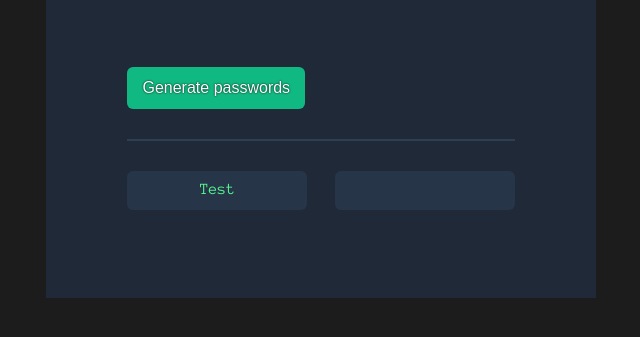
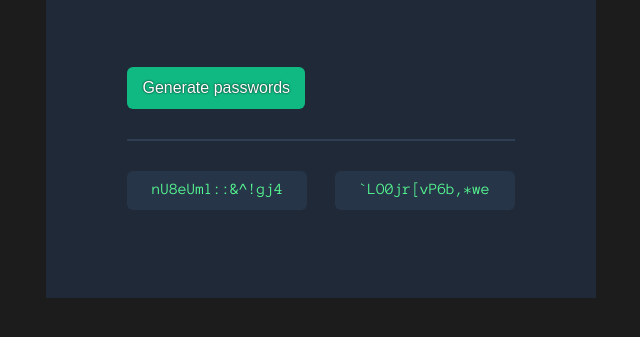
Before and after one commit to harithtarmizi/password-generator, a plain HTML site: page index.html in a window 1280 px wide. Both pictures are taken after a click on the button "Generate passwords". Shown: the part 377-714 px from the top of the page, without its empty margins (319-959 px from the left). Drawn offline with Linux system fonts and the light colour scheme.

Commit message:
1. make generate password function

```diff
--- a/index.html
+++ b/index.html
@@ -21,14 +21,19 @@
           <span class="green-text">random password</span>
         </h1>
         <p class="sub-title">Never use an insecure password again.</p>
-		<button class="generate-passwprd-btn">Generate passwords</button>
-		<hr>
+        <button
+          class="generate-passwprd-btn"
+          onclick="generateRandomPassword()"
+        >
+          Generate passwords
+        </button>
+        <hr />
         <div class="gw-container">
           <div class="gw-field">
-				<p class="generated-paswords">Test</p>
+            <p id="generate-first-password" class="generated-paswords"></p>
           </div>
           <div class="gw-field">
-				<p class="generated-paswords"></p>
+            <p id="generate-second-password" class="generated-paswords"></p>
           </div>
         </div>
       </div>
--- a/index.js
+++ b/index.js
@@ -0,0 +1,27 @@
+const characters = ["A","B","C","D","E","F","G","H","I","J","K","L","M","N","O","P","Q","R","S","T","U","V","W","X","Y","Z","a","b","c","d","e","f","g","h","i","j","k","l","m","n","o","p","q","r","s","t","u","v","w","x","y","z", "0", "1", "2", "3", "4", "5", "6", "7", "8", "9","~","`","!","@","#","$","%","^","&","*","(",")","_","-","+","=","{","[","}","]",",","|",":",";","<",">",".","?",
+"/"];
+
+let firstPassword = document.getElementById("generate-first-password")
+let secondPassword = document.getElementById("generate-second-password")
+let passwordLength = 15
+
+function getRandomCharacter() {
+	let randomChar = Math.floor(Math.random() * characters.length)
+	return characters[randomChar]
+}
+
+function generateRandomPassword() {
+	let randomPasswordOne = ""
+	let randomPasswordTwo = ""
+
+	for (let i = 0; i < passwordLength; i++) {
+		randomPasswordOne += getRandomCharacter()
+	}
+
+	for (let i = 0; i < passwordLength; i++) {
+		randomPasswordTwo += getRandomCharacter()
+	}
+
+	firstPassword.textContent = randomPasswordOne
+	secondPassword.textContent = randomPasswordTwo
+}
```
Lines whose indentation alone changed are shown as unchanged.
